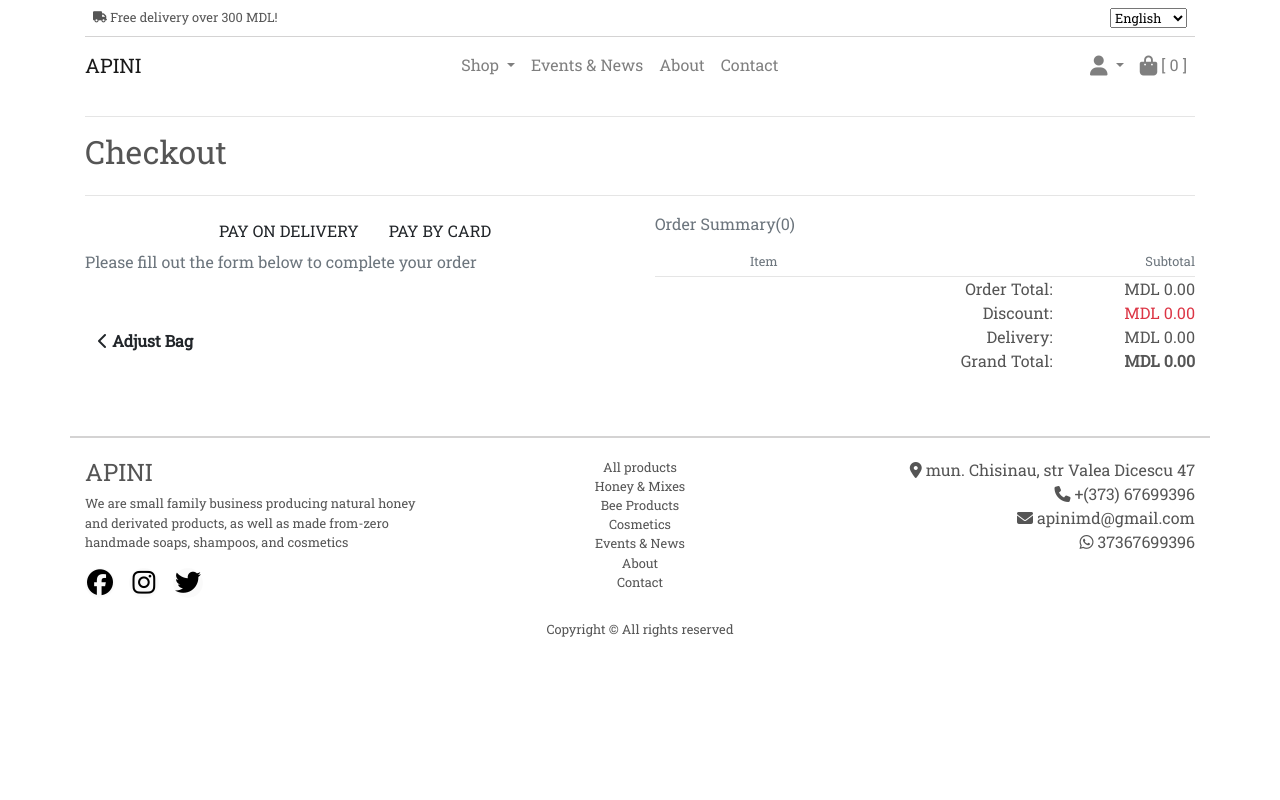
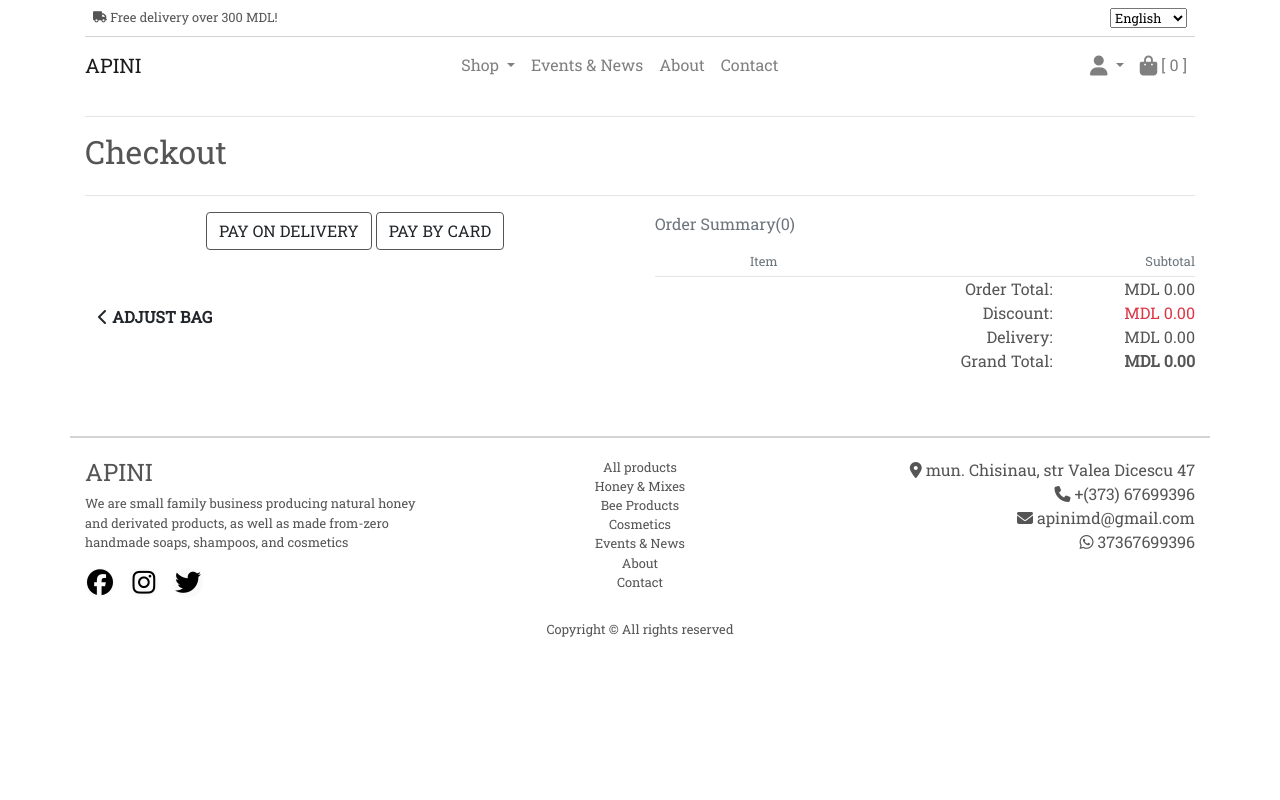
Before and after one commit to xz3t/milestone-4, a Django app: template checkout/templates/checkout/checkout.html in a window 1280 px wide. Run offline with Django 3.2, Linux system fonts and the light colour scheme; the template is opened without the code that fills it: values that come from a table or form of the project are taken from there, others are empty; parts of the project's set-up code (start-up, migrations or seed data) failed here and were passed over; some libraries are stand-ins or nearby versions.

Commit message:
Revised checkout removed form for pay on delivery

```diff
--- a/checkout/templates/checkout/checkout.html
+++ b/checkout/templates/checkout/checkout.html
@@ -76,16 +76,16 @@
             </div>
             <div class="col-12 col-lg-6">
                     <div class="text-center">
-                        <button id="on-delivery" class="btn rounded-0">
+                        <button id="on-delivery" class="btn my-btn">
                             <span class="text-uppercase">{% trans 'Pay on delivery' %}</span>
                         </button>
-                        <button id="by-card" class="btn rounded-0">
+                        <button id="by-card" class="btn my-btn">
                             <span class="text-uppercase">{% trans 'Pay by card' %}</span>
                         </button>
                     </div>
-                    <p class="text-muted">{% trans 'Please fill out the form below to complete your order' %}</p>
                 <!-- stripe payment form  -->
                 <div class="stripe-pay">
+                <p class="text-muted">{% trans 'Please fill out the form below to complete your order' %}</p>
                 <form action="{% url 'checkout' %}" method="POST" id="payment-form">
                     {% csrf_token %}
                     <fieldset class="rounded px-3 mb-5">
@@ -128,57 +128,21 @@
 						<span>{% trans 'Your card will be charged' %} <strong>MDL {{ grand_total|floatformat:2 }}</strong></span>
                         </p>
                         <p class="text-center">
-                        <button id="submit-button" class="btn">
-							<span class="font-weight-bold">{% trans 'Complete Order' %}</span>
+                        <button id="submit-button" class="btn my-btn">
+							<span class="font-weight-bold text-uppercase">{% trans 'Complete Order' %}</span>
 								<i class="fas fa-lock"></i>
 						</button></p>
 
                 </form>
             </div>
             <!-- pay on delivery form-->
-                <div class="order-pay-delivery">
-                <form action="{% url 'checkout' %}" method="POST" id="order-pay-delivery">
-                    {% csrf_token %}
-                    <fieldset class="rounded px-3 mb-5">
-                        <legend class="fieldset-label small text-black px-2 w-auto">{% trans 'Details' %}</legend>
-                        {{ order_form.full_name | as_crispy_field }}
-                        {{ order_form.email | as_crispy_field }}
-                    </fieldset>
-                    <fieldset class="rounded px-3 mb-5">
-                        <legend class="fieldset-label small text-black px-2 w-auto">{% trans 'Delivery' %}</legend>
-                        {{ order_form.phone_number | as_crispy_field }}
-                        {{ order_form.country | as_crispy_field }}
-                        {{ order_form.postcode | as_crispy_field }}
-                        {{ order_form.town_or_city | as_crispy_field }}
-                        {{ order_form.street_address1 | as_crispy_field }}
-                        {{ order_form.street_address2 | as_crispy_field }}
-                        {{ order_form.county | as_crispy_field }}
-                        <div class="form-check form-check-inline float-right mr-0">
-							{% if user.is_authenticated %}
-								<label class="form-check-label" for="id-save-info">{% trans 'Save this delivery information to my profile' %}</label>
-                                <input class="form-check-input ml-2 mr-0" type="checkbox" id="id-save-info" name="save-info" checked>
-							{% else %}
-								<label class="form-check-label" for="id-save-info">
-                                    <a class="text-info" href="{% url 'account_signup' %}">{% trans 'Create an account' %}</a>{% trans ' or ' %}
-                                    <a class="text-info" href="{% url 'account_login' %}">{% trans 'login' %}</a>{% trans ' to save this information' %}
-                                </label>
-							{% endif %}
-						</div>
-                    </fieldset>
-                        <p class="text-center">
-                        <button id="submit--on-delivery" class="btn">
-							<span class="font-weight-bold">{% trans 'Complete Order' %}</span>
-								<i class="fas fa-lock"></i>
-						</button></p>
-
-                </form>
-            </div>
+                <div class="order-pay-delivery mt-5">
+                 <h3> {% trans "Feature coming soon..." %}</h3>
+                </div>
                     <div class="submit-button text-left mt-5 mb-2">
 						<a href="{% url 'view_bag' %}" class="btn btn-outline-black rounded-0">
-							<span class="icon">
 								<i class="fas fa-chevron-left"></i>
-							</span>
-							<span class="font-weight-bold">{% trans 'Adjust Bag' %}</span>
+							<span class="font-weight-bold text-uppercase">{% trans 'Adjust Bag' %}</span>
 						</a>
 					</div>
         </div>
--- a/checkout/views.py
+++ b/checkout/views.py
@@ -54,7 +54,7 @@ def checkout(request):
         order_form = OrderForm(form_data)
         if order_form.is_valid():
             order = order_form.save(commit=False)
-            pid = request.POST.get('client_secret', '').split('_secret')[0]
+            pid = request.POST.get('client_secret').split('_secret')[0]
             order.stripe_pid = pid
             order.original_bag = json.dumps(bag)
             order.save()
```
